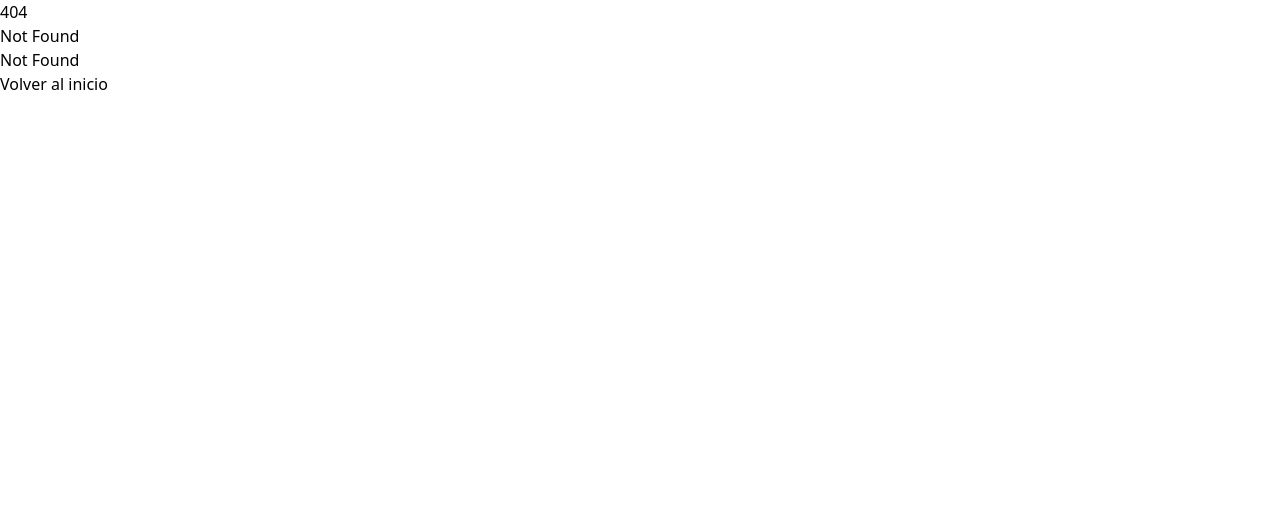
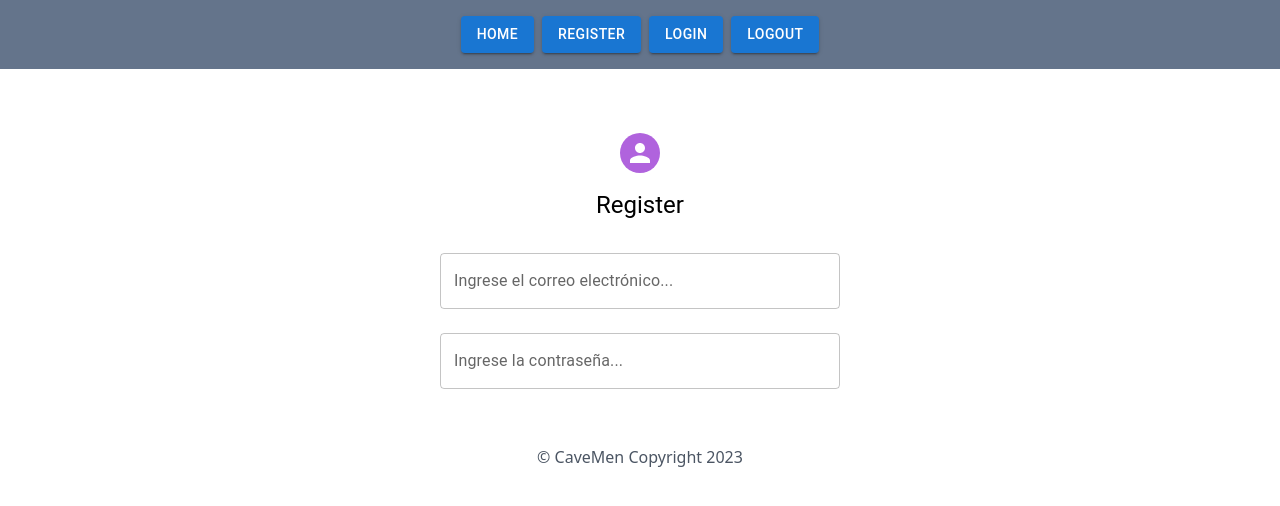
Before and after one commit to GonzaloLaFerrera/react-proyectoCabe-1, a React (Vite) app: page /register in a window 1280 px wide. Before the commit this address had no page. Shown: the top 506 px of the page. Built offline with nearby package versions, Linux system fonts and the light colour scheme.

Commit message:
Register Creado / NavBar Creado / Footer Ajustado

```diff
--- a/src/components/Footer.jsx
+++ b/src/components/Footer.jsx
@@ -0,0 +1,9 @@
+const Footer = () => {
+    return (
+        <section className="text-center mt-8">
+            <p className="text-gray-600">© CaveMen Copyright 2023</p>
+        </section>
+    );
+};
+
+export default Footer;
--- a/src/components/NavBar.jsx
+++ b/src/components/NavBar.jsx
@@ -1,6 +1,22 @@
+import { Button } from "@mui/material";
+import { NavLink } from "react-router-dom";
+
 const NavBar = () => {
     return (
-
+        <nav className="container flex gap-2 justify-center py-4 bg-slate-500">
+            <Button variant="contained">
+                <NavLink to='/home'>Home</NavLink>
+            </Button>
+            <Button variant="contained">
+                <NavLink to='/register'>Register</NavLink>
+            </Button>
+            <Button variant="contained">
+                <NavLink to='/login'>Login</NavLink>
+            </Button>
+            <Button variant="contained">
+                <NavLink to='/landing'>Logout</NavLink>
+            </Button>
+        </nav>
     );
 };
 
--- a/src/config/router.jsx
+++ b/src/config/router.jsx
@@ -5,6 +5,7 @@ import Landing from "../pages/Landing";
 import Login from "../pages/Login";
 import Logout from "../pages/Logout";
 import NotFound from "../pages/NotFound";
+import Register from "../pages/Register";
 
 import LayoutPublic from "../layout/RootLayout";
 
@@ -28,6 +29,10 @@ export const router = createBrowserRouter([
                 element:<Login />,
             },
             {
+                path:'/register',
+                element:<Register />,
+            },
+            {
                 path:'/logout',
                 element:<Logout />,
             }
--- a/src/layout/RootLayout.jsx
+++ b/src/layout/RootLayout.jsx
@@ -1,11 +1,13 @@
 import { Outlet } from "react-router-dom";
+import Footer from "../components/Footer";
+import NavBar from "../components/NavBar";
 
 const LayoutPublic = () => {
     return(
         <>
-            <nav>NavBar</nav>
+            <nav><NavBar /></nav>
             <main><Outlet /></main>   {/* será reemplazado por el Outlet */}
-            <footer>Footer</footer>
+            <footer><Footer /></footer>
         </>
     );
 };
--- a/src/pages/Login.jsx
+++ b/src/pages/Login.jsx
@@ -1,5 +1,5 @@
-import { Https } from "@mui/icons-material"
-import { Avatar, Box, TextField, Typography } from "@mui/material"
+import { Https } from "@mui/icons-material";
+import { Avatar, Box, TextField, Typography } from "@mui/material";
 
 
 const Login = () => {
@@ -9,7 +9,7 @@ const Login = () => {
                 <Avatar sx={{ mx:'auto', bgcolor:'#6ddd63' }}>
                     <Https/>
                 </Avatar>
-                <Typography variant="h5" component='h1'>Login</Typography>
+                <Typography variant="h5" component='h1' sx={{ textAlign:'center', mt:2}}>Login</Typography>
                 <Box sx={{ mt:4 }} component='form'>
                     <TextField
                         type="text"
--- /dev/null
+++ b/src/pages/Register.jsx
@@ -0,0 +1,32 @@
+import { Avatar, Box, TextField, Typography } from "@mui/material";
+
+const Register = () => {
+    return (
+        <Box sx={{mt:8, maxWidth:'400px', mx:'auto'}}>
+            <Avatar sx={{ mx:'auto', bgcolor:'#b063dd' }} />
+            <Typography variant="h5" component='h1' sx={{ textAlign:'center', mt:2}}>Register</Typography>
+            <Box sx={{ mt:4 }} component='form'>
+                <TextField
+                    type="text"
+                    placeholder="ejemplo@ejemplo.com"
+                    name="email"
+                    id="email"
+                    label='Ingrese el correo electrónico...'
+                    fullWidth
+                    sx={{ mb:3 }}
+                />
+                <TextField
+                    type="password"
+                    placeholder="Abc123"
+                    name="password"
+                    id="password"
+                    label='Ingrese la contraseña...'
+                    fullWidth
+                    sx={{ mb:3 }}
+                />
+            </Box>
+        </Box>
+    );
+};
+
+export default Register;
```
Also changed, not shown: HojaDeRuta_ProyectoCabe1.txt.
